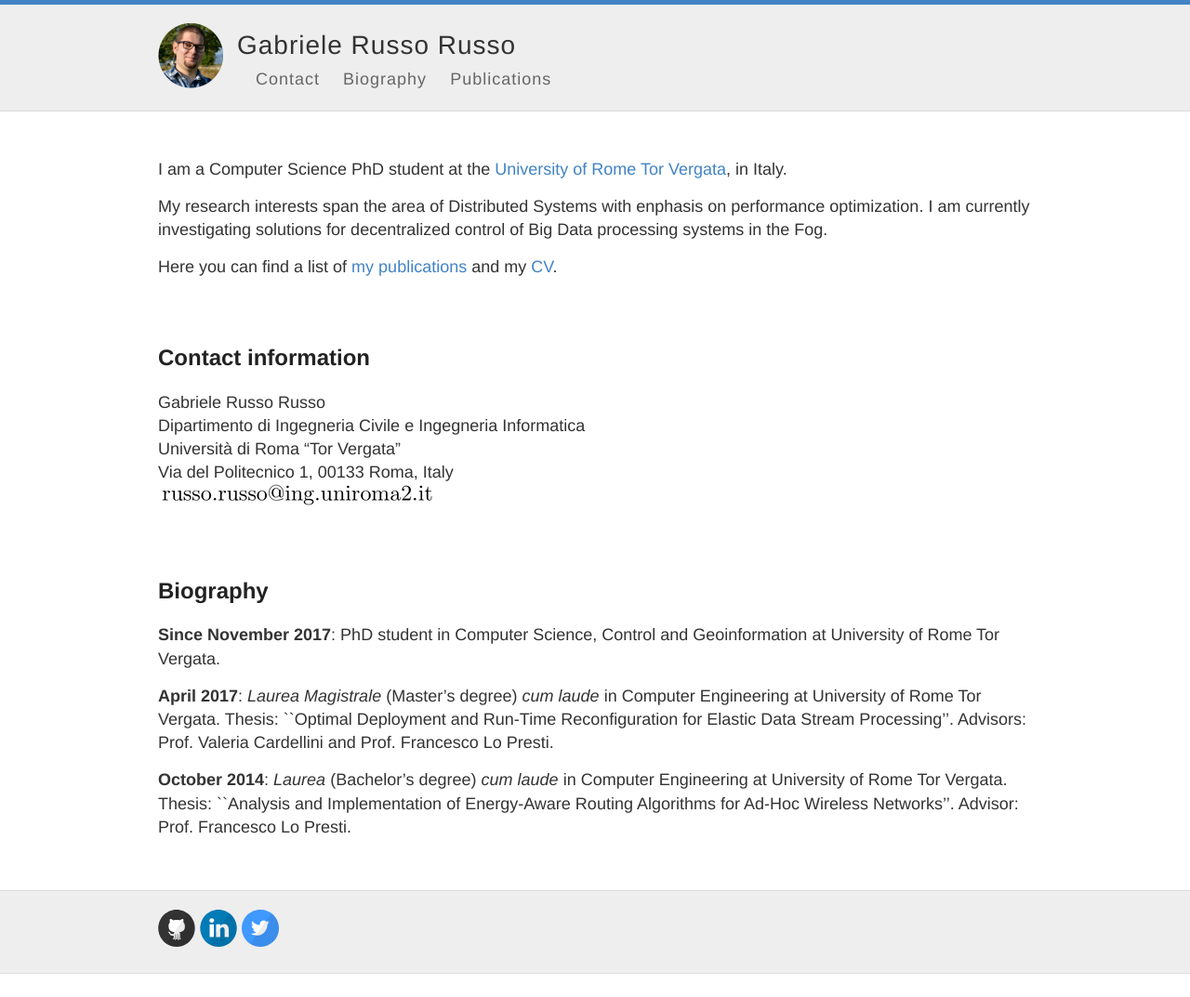
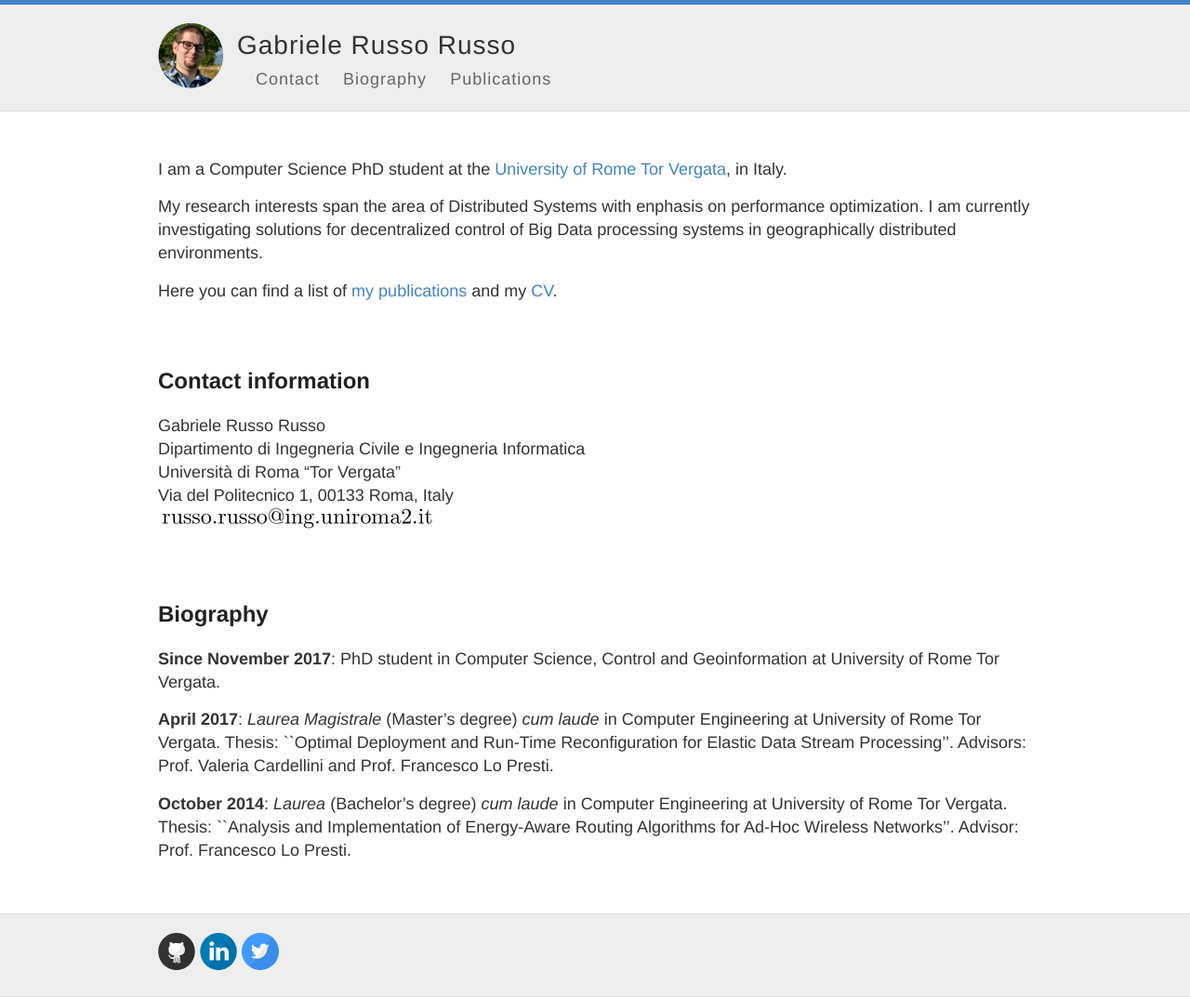
Before and after one commit to grussorusso/grussorusso.github.io, a Jekyll site: the page built from index.md, in a window 1280 px wide. Shown: the whole page at 93% size. Built offline with Jekyll 4.4.1, drawn with Linux system fonts in a browser that asks for light colours; before the commit the page ends 1048 px from its top, so only the background shows below that.

Commit message:
Updates home

```diff
--- a/_includes/home.md
+++ b/_includes/home.md
@@ -3,7 +3,7 @@
 
 My research interests span the area of Distributed Systems with enphasis on performance optimization.
 I am currently investigating solutions for decentralized control of Big Data processing systems
-in the Fog.
+in geographically distributed environments.
 
 Here you can find a list of [my publications]({{ site.baseurl }}/publications.html)
 and my [CV]({{ site.baseurl }}/assets/cv.pdf).
```
